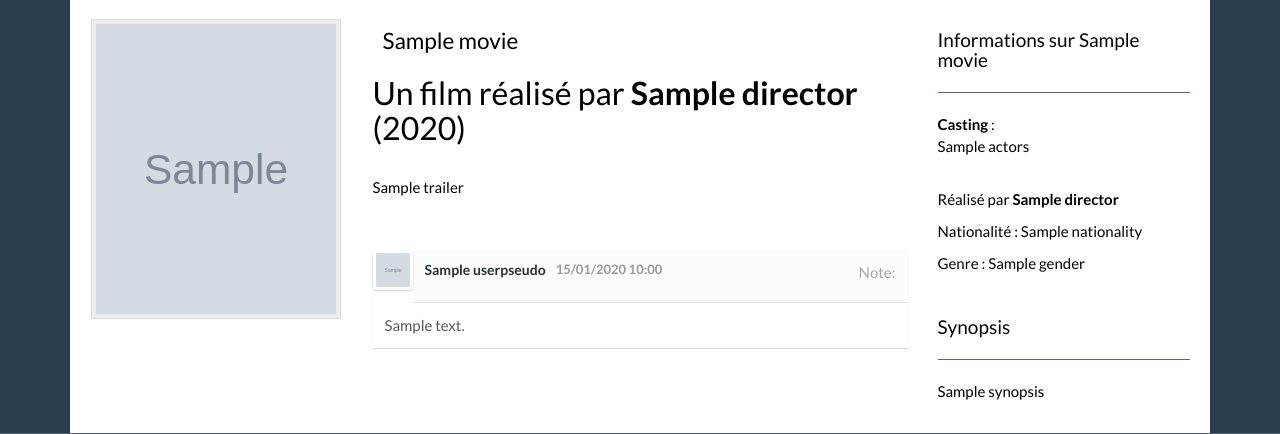
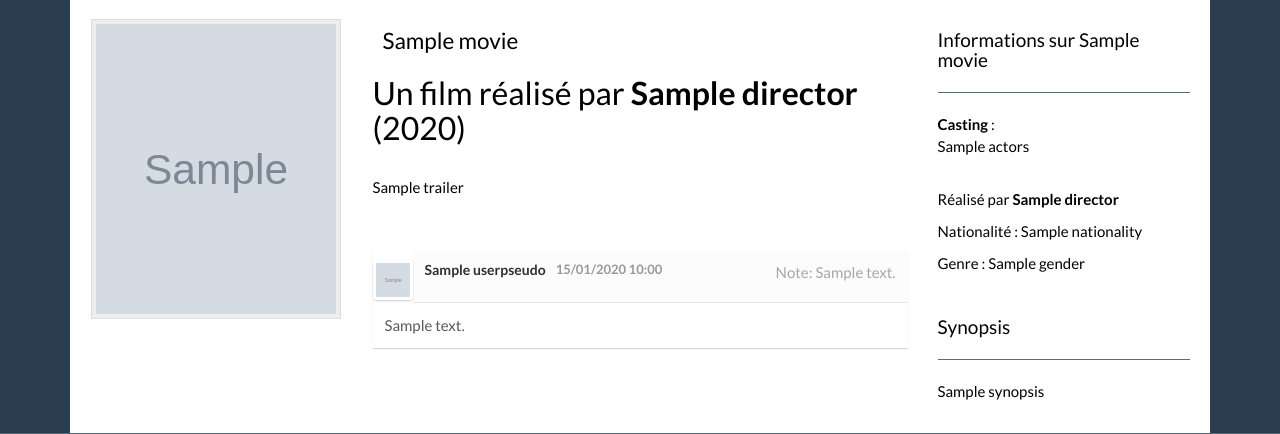
Before and after one commit to jordanmuller/Silex_getinspired, a PHP site: template templates/movie_detail.html.twig in a window 1280 px wide. Shown: the part 62-496 px from the top of the page. Run offline with PHP 8.4, Linux system fonts and the light colour scheme; the template is opened without the code that fills it: most values are stand-ins (such as "Sample title", 1, 10 or a date in 2020); grey boxes marked "Sample" are stand-in pictures; some libraries are stand-ins or nearby versions.

Commit message:
affichage de la note user

```diff
--- a/src/Controller/MovieController.php
+++ b/src/Controller/MovieController.php
@@ -68,10 +68,8 @@ class MovieController extends ControllerAbstract
             $review = new Review();
             $review->setMovie($movie);
             $review->setUser($user);
-            $review->setNote($note);
 
             $errors = [];
-
 
             $now = new \DateTime();
 
--- a/src/Repository/NoteRepository.php
+++ b/src/Repository/NoteRepository.php
@@ -46,7 +46,8 @@ class NoteRepository extends RepositoryAbstract
                 . 'FROM movie_note mn '
                 . 'JOIN movies m ON m.id_movie = mn.id_movie '
                 . 'JOIN users u ON u.id_user = mn.id_user '
-                . 'WHERE m.id_movie = :id ',
+                . 'WHERE m.id_movie = :id '
+                . 'GROUP BY mn.id_user ',
 
             [
                 ':id' => $id
--- a/src/Repository/ReviewRepository.php
+++ b/src/Repository/ReviewRepository.php
@@ -21,7 +21,7 @@ class ReviewRepository extends RepositoryAbstract
                 . 'JOIN movies m ON m.id_movie = r.id_movie '
                 . 'JOIN users u ON u.id_user = r.id_user '
                 . 'WHERE m.id_movie = :id '
-                . 'ORDER BY r.date_enregistrement ASC LIMIT 0, 5',
+                . 'ORDER BY r.date_enregistrement DESC LIMIT 0, 5',
 
         [
                 ':id' => $id
--- a/templates/movie_detail.html.twig
+++ b/templates/movie_detail.html.twig
@@ -28,7 +28,7 @@
                 <div class="col-sm-6">
                     <h1>{{ movie.title}}</h1>
                     <h2>Un film réalisé par <span>{{ movie.director }}</span> ({{movie.productionYear}})</h2><br>
-                    <div style="weight: 50%">{{ movie.trailer|raw }}</div><br>
+                    <div>{{ movie.trailer|raw }}</div><br>
 
                     {% if user_manager.user %}{# si un utilisateur est connecté #}
 
@@ -68,7 +68,12 @@
                                         <div class="comment-head">
                                                 <p class="comment-name">{{ review.Userpseudo }}</p>
                                                 <span>{{ review.date_enregistrement|date('d/m/Y H:i') }}</span>
-                                                <p class="rating">Note: </p>
+                                                {% for note in notes %}
+                                                    {# si l'id user de l'objet note correspond à l'id user de l'objet review alors on affiche uniquement cette note #}
+                                                    {% if note.IdUser == review.IdUser %}
+                                                        <p class="rating">Note: {{ note.note }}</p>
+                                                    {% endif %}
+                                                {% endfor %}
                                         </div>
                                         <div class="comment-content">
                                             {{ review.content }}
--- a/web/css/movie_detail.css
+++ b/web/css/movie_detail.css
@@ -41,13 +41,14 @@ div.liens input {
 }
 
 .comments-list li {
-    margin-bottom: 15px;
+    margin-bottom: 25px;
     display: block;
     position: relative;
 }
 
 /* Avatar */
 .comments-list .comment-avatar {
+    margin: 10px 0;
     width: 40px;
     height: 40px;
     float: left;
```
Also changed, not shown: web/img/5996c991dba4c_59945e0db4035_kUuht00m_400x400.jpg (added).
